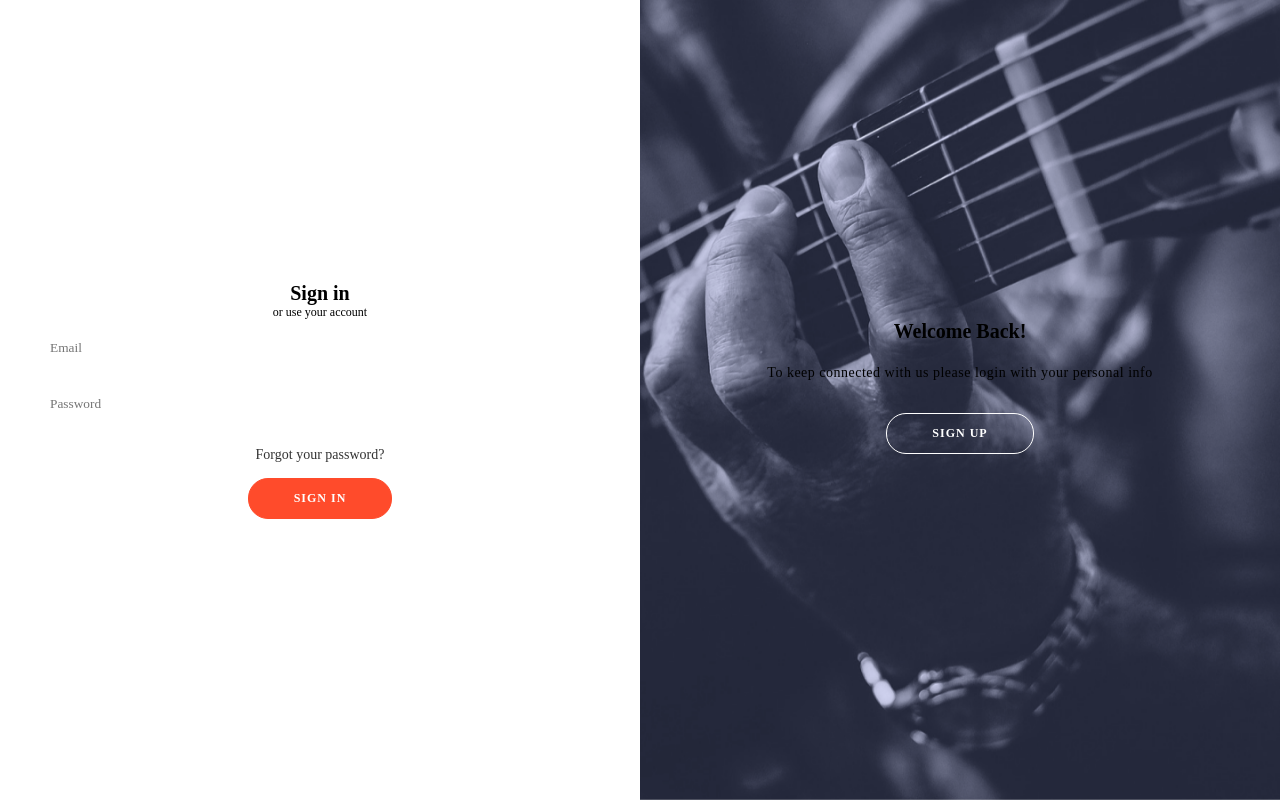
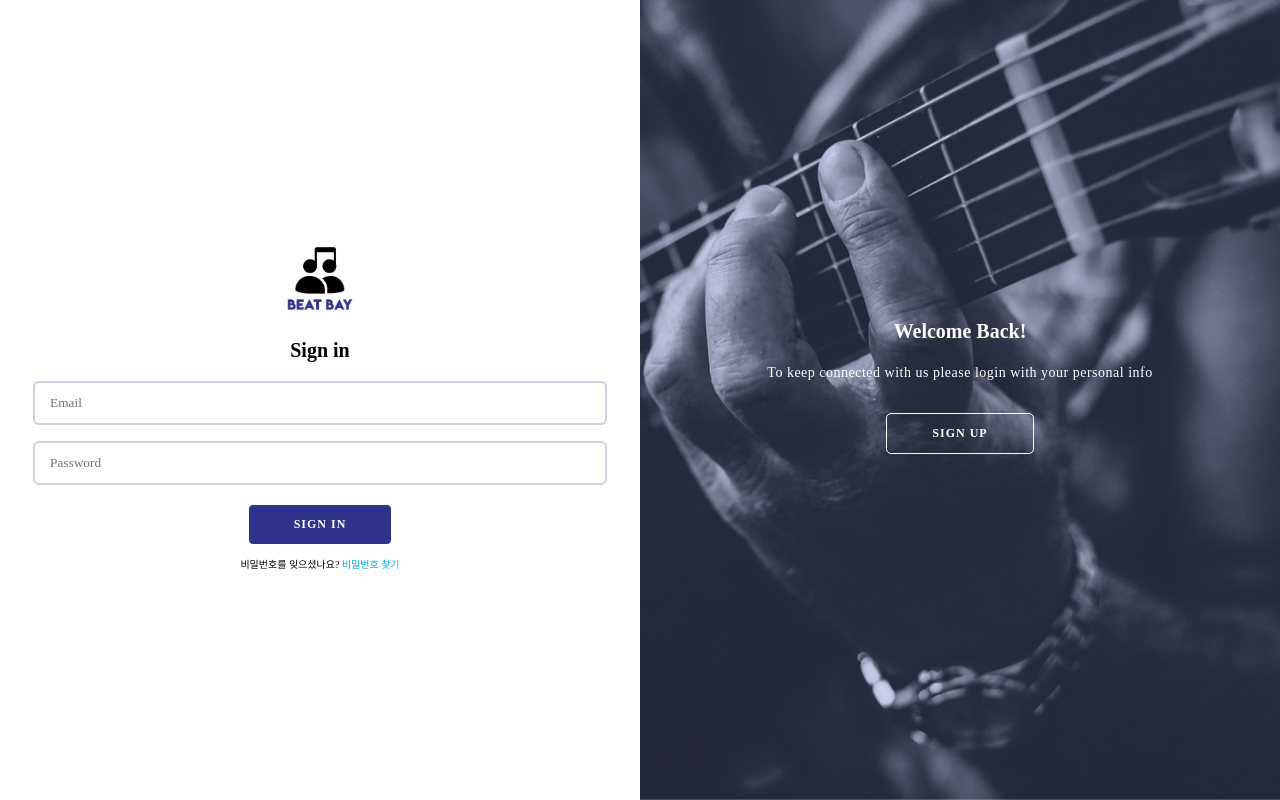
Before and after one commit to sesac-ydp5-2nd-C/2nd-project-beatbay-front, a React (Create React App) app: page /user in a window 1280 px wide. Built offline with nearby package versions, Linux system fonts and the light colour scheme; a web font is replaced by a local one.

Commit message:
feat: 로그인 중간 저장

```diff
--- a/src/screen/user/signInUp/index.js
+++ b/src/screen/user/signInUp/index.js
@@ -1,6 +1,7 @@
 import React, { useState } from 'react';
 // 스타일 파일 추가
 import './style.scss';
+import { Link } from 'react-router-dom';
 
 const SignInUpScreen = () => {
   const [isSignUp, setIsSignUp] = useState(false);
@@ -18,7 +19,7 @@ const SignInUpScreen = () => {
   };
 
   const handleSignUp = () => {
-    // Validate the email and password here
+    // 회원가입 유효성 검사
     if (!email || !password || !name) {
       setErrorMessage('All fields are required');
     } else if (!isValidEmail(email)) {
@@ -34,7 +35,7 @@ const SignInUpScreen = () => {
   };
 
   const handleSignIn = () => {
-    // Validate the email and password here
+    //로그인 유효성 검사
     if (!email || !password) {
       setErrorMessage('Email and password are required');
     } else if (!isValidEmail(email)) {
@@ -46,25 +47,23 @@ const SignInUpScreen = () => {
   };
 
   const isValidEmail = (email) => {
-    // Implement your email validation logic here
-    // You can use regular expressions or other validation methods
+    //이메일검사 로직
     return /^[^\s@]+@[^\s@]+\.[^\s@]+$/.test(email);
   };
 
   const isValidPassword = (password) => {
-    // Implement your password validation logic here
-    // This example enforces a minimum length of 8 characters and requires a combination of letters, numbers, and special characters.
+    //패스워드 검사 로직
     return /^(?=.*[a-zA-Z])(?=.*\d)(?=.*[@$!%*?&])[A-Za-z\d@$!%*?&]{8,}$/.test(
       password,
     );
   };
   return (
     <div className={`Lcontainer ${isSignUp ? 'right-panel-active' : ''}`}>
-      {/* <img src="guitar-2428921_1920 2.svg" className='login-img'></img> */}
       <div className="form-container sign-up-container">
         <form action="#">
+          <img className="logo" src="beatbay_logo.svg" alt="로고"></img>
           <h1>Create Account</h1>
-          <span>or use your email for registration</span>
+          <br />
           <input
             type="text"
             placeholder="Name"
@@ -83,6 +82,22 @@ const SignInUpScreen = () => {
             value={password}
             onChange={(e) => setPassword(e.target.value)}
           />
+          <span className="find-password">
+            <input type="checkbox"></input>
+            <Link
+              to="/user/find_passwd"
+              style={{
+                textDecoration: 'underline',
+                fontSize: '11px',
+                // fontWeight: 'bold',
+              }}
+            >
+              이용약관
+            </Link>
+            에 동의합니다
+          </span>
+          <br></br>
+
           <button onClick={handleSignUp}>Sign Up</button>
           {errorMessage && <p className="error-message">{errorMessage}</p>}
         </form>
@@ -91,8 +106,9 @@ const SignInUpScreen = () => {
         className={`form-container sign-in-container ${isSignUp ? 'temp' : ''}`}
       >
         <form action="#">
+          <img className="logo" src="beatbay_logo.svg" alt="로고"></img>
           <h1>Sign in</h1>
-          <span>or use your account</span>
+          <br></br>
           <input
             type="email"
             placeholder="Email"
@@ -105,8 +121,19 @@ const SignInUpScreen = () => {
             value={password}
             onChange={(e) => setPassword(e.target.value)}
           />
-          <a href="#">Forgot your password?</a>
+          <br />
           <button onClick={handleSignIn}>Sign In</button>
+          <br />
+          <div className="find-password">
+            비밀번호를 잊으셨나요?{' '}
+            <Link
+              to="/user/find_passwd"
+              style={{ color: '#03A9F4', fontSize: '10px' }}
+            >
+              비밀번호 찾기
+            </Link>
+          </div>
+          <br />
           {errorMessage && <p className="error-message">{errorMessage}</p>}
         </form>
       </div>
@@ -120,7 +147,7 @@ const SignInUpScreen = () => {
               ? 'Enter your personal details and start your journey with us'
               : 'To keep connected with us please login with your personal info'}
           </p>
-
+          {/* 누르면 에니메이션 동작 */}
           <button
             className="ghost"
             onClick={isSignUp ? handleSignInClick : handleSignUpClick}
--- a/src/screen/user/signInUp/style.scss
+++ b/src/screen/user/signInUp/style.scss
@@ -3,12 +3,18 @@
   background-size: cover;
   height: 100vh;
   justify-content: center;
+  img {
+    width: 124.403px;
+    height: 120px;
+    flex-shrink: 0;
+  }
   input {
     background-color: #fff;
-    border: none;
     padding: 12px 15px;
     margin: 8px 0;
     width: 100%;
+    border-radius: 6px;
+    border: 2px solid var(--wf-base-400, #cbd2e0);
   }
   form {
     background-color: #ffffff;
@@ -28,9 +34,9 @@
     border-color: #ffffff;
   }
   button {
-    border-radius: 20px;
-    border: 1px solid #ff4b2b;
-    background-color: #ff4b2b;
+    border-radius: 5px;
+    border: 1px solid #30338a;
+    background-color: #30338a;
     color: #ffffff;
     font-size: 12px;
     font-weight: bold;
@@ -39,6 +45,7 @@
     text-transform: uppercase;
     transition: transform 80ms ease-in;
     cursor: pointer;
+    border: 1px solid #fff;
   }
   h1 {
     font-weight: bold;
@@ -64,7 +71,6 @@
 
 .form-container {
   position: absolute;
-  top: 0;
   height: 100%;
   transition: all 0.6s ease-in-out;
 
@@ -99,7 +105,7 @@
 .sign-up-container {
   left: 0;
   width: 50%;
-  // opacity: 0;
+
   z-index: 1;
 }
 
@@ -118,6 +124,19 @@
   overflow: hidden;
   transition: transform 0.6s ease-in-out;
   z-index: 1;
+
+  color: white;
+
+  color: #fff;
+
+  text-align: center;
+  font-family: Noto Sans;
+  // font-size: 35px;
+  font-style: normal;
+  // font-weight: 700;
+  line-height: normal;
+  // letter-spacing: -1.75px;
+  // text-transform: uppercase;
 }
 
 .Lcontainer.right-panel-active .overlay-container {
@@ -129,3 +148,7 @@
   transform: translateX(0);
   transition: transform 0.6s ease-in-out;
 }
+
+.find-password {
+  font-size: 10px;
+}
```
